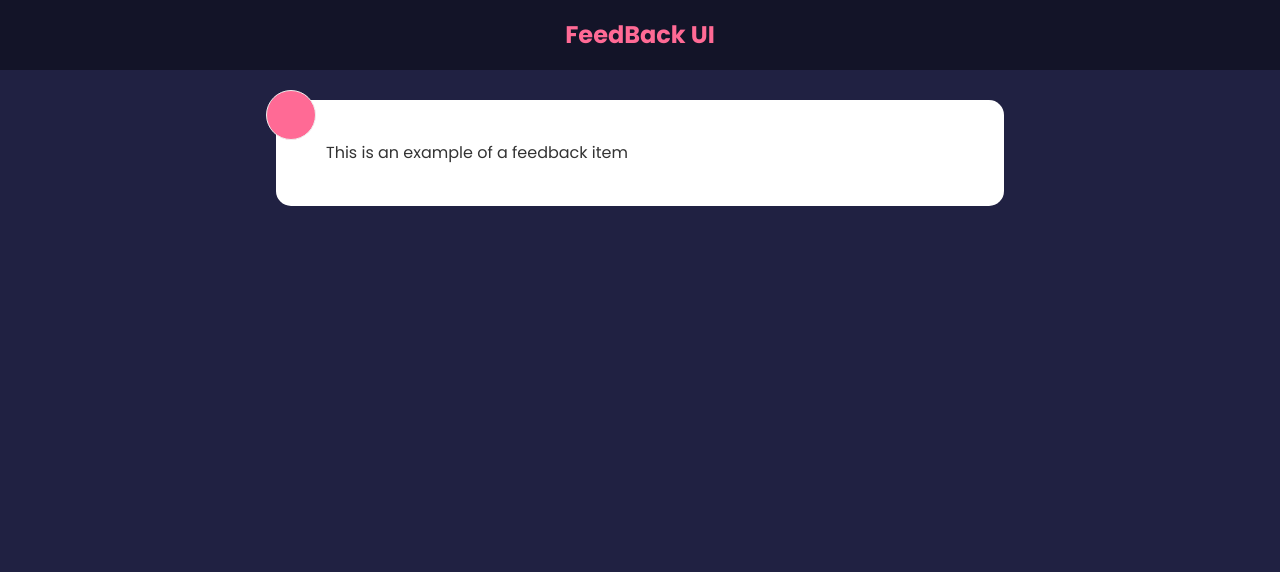
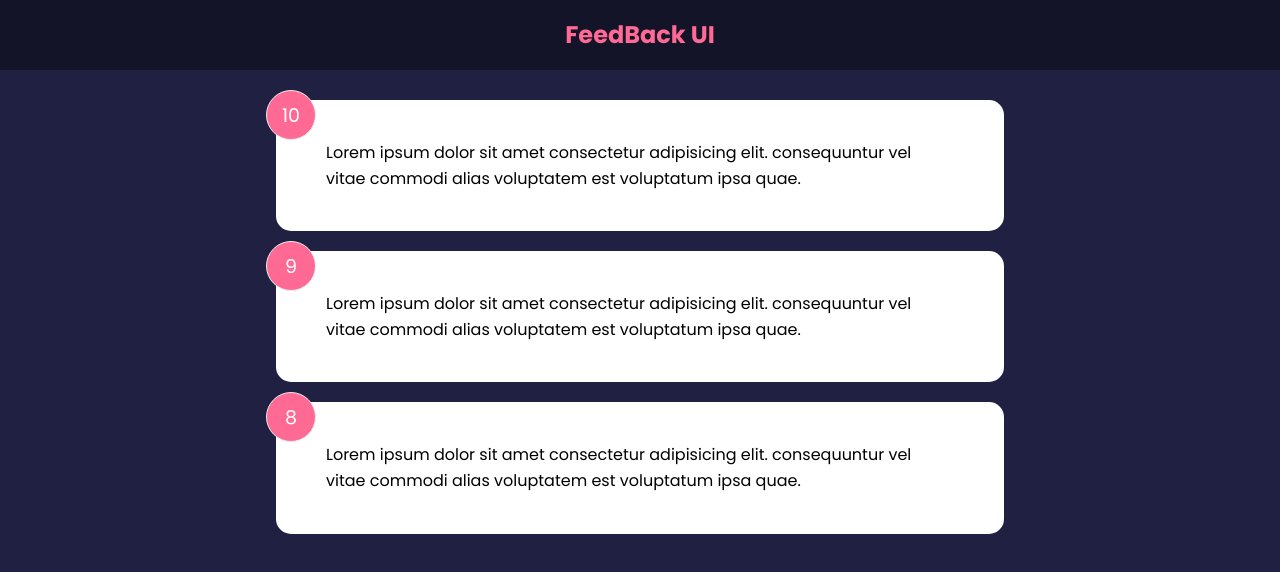
Before and after one commit to kellylarrea/feedback_ui, a React (Create React App) app: page / in a window 1280 px wide. Shown: the top 572 px of the page. Built offline with nearby package versions, Linux system fonts and the light colour scheme.

Commit message:
adding components for feedbackItem

```diff
--- a/src/App.js
+++ b/src/App.js
@@ -1,14 +1,18 @@
+import React, {useState} from 'react'
 import Header from "./components/Header"
-import Feedbackitem from "./components/Feedbackitem"
+import FeedbackList from './components/FeedbackList'
+import FeedbackData from './data/Feedbackdata'
 
 
 function App() {
+
+    const [feedback, setFeedback] = useState(FeedbackData)
 
     return (
         <>
             <Header />
             <div className='container'>
-                <Feedbackitem />
+                <FeedbackList feedback={feedback}/>
             </div>
         </>
     )
--- /dev/null
+++ b/src/components/FeedbackList.jsx
@@ -0,0 +1,20 @@
+import React from 'react'
+import Feedbackitem from './Feedbackitem'
+
+function FeedbackList( {feedback} ) {
+    //if no feedback  or if feedback.length = 0 then return
+    if(!feedback || feedback.length === 0){
+        return <p>No Feedback Yet</p>
+
+    }
+    // console.log('this is feedbacklist', feedback)
+  return (
+    <div className="feedback-list">
+       {feedback.map((item)=>(
+       <Feedbackitem key={item.id} item={item}/>
+       ))}
+        </div>
+  )
+}
+
+export default FeedbackList
--- a/src/components/Feedbackitem.jsx
+++ b/src/components/Feedbackitem.jsx
@@ -1,13 +1,16 @@
-import React from 'react'
+import React, { useState } from 'react'
+import Card from "./shared/Card"
 
-function Feedbackitem() {
+
+function Feedbackitem( {item} ) {
+
+    //div are children of Card
   return (
-    <div className='card'>
-        <div className="num-display"></div>
-        <div className="text-display">
-            This is an example of a feedback item
-        </div>
-        </div>
+    <Card>
+        <div className="num-display">{item.rating}</div>
+        <div className="text-display">{item.text}</div>
+        </Card>
+
   )
 }
 
--- /dev/null
+++ b/src/components/shared/Card.jsx
@@ -0,0 +1,32 @@
+import React from 'react'
+import PropTypes from 'prop-types'
+
+function Card( {children, reverse} ) {
+  return (
+      //set to curly and add back ticks card is a class that will always be there and to add a conditional
+      //use string interpolation so if revrse then we want class of 'reverse'
+    // <div className={`card ${reverse && 'reverse'}`}>{children}</div>
+
+
+    //using style conditional
+    <div className="card" style={{
+        //if reverse         then backgroundC black    else white
+        backgroundColor: reverse ? 'rgba(0,0,0,0.4)' : '#fff',
+     //if reverse  then text color white   else black
+        color: reverse ? '#fff' : '#000'
+    }}>{children}</div>
+  )
+}
+
+Card.defaultProps = {
+    reverse: false,
+}
+
+Card.propTypes = {
+    children: PropTypes.node.isRequired,
+    reverse: PropTypes.bool,
+}
+
+
+
+export default Card
--- /dev/null
+++ b/src/data/Feedbackdata.jsx
@@ -0,0 +1,19 @@
+const FeedbackData = [
+    {
+      id: 1,
+      rating: 10,
+      text: 'Lorem ipsum dolor sit amet consectetur adipisicing elit. consequuntur vel vitae commodi alias voluptatem est voluptatum ipsa quae.',
+    },
+    {
+      id: 2,
+      rating: 9,
+      text: 'Lorem ipsum dolor sit amet consectetur adipisicing elit. consequuntur vel vitae commodi alias voluptatem est voluptatum ipsa quae.',
+    },
+    {
+      id: 3,
+      rating: 8,
+      text: 'Lorem ipsum dolor sit amet consectetur adipisicing elit. consequuntur vel vitae commodi alias voluptatem est voluptatum ipsa quae.',
+    },
+  ]
+
+  export default FeedbackData
```
